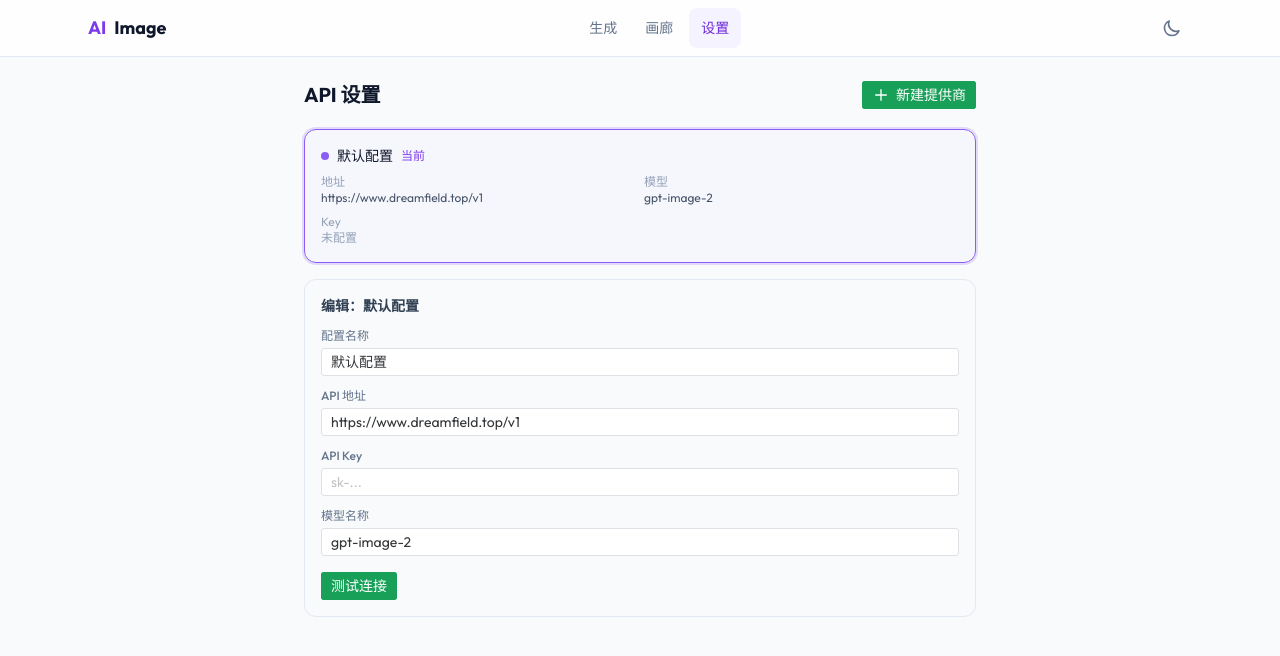
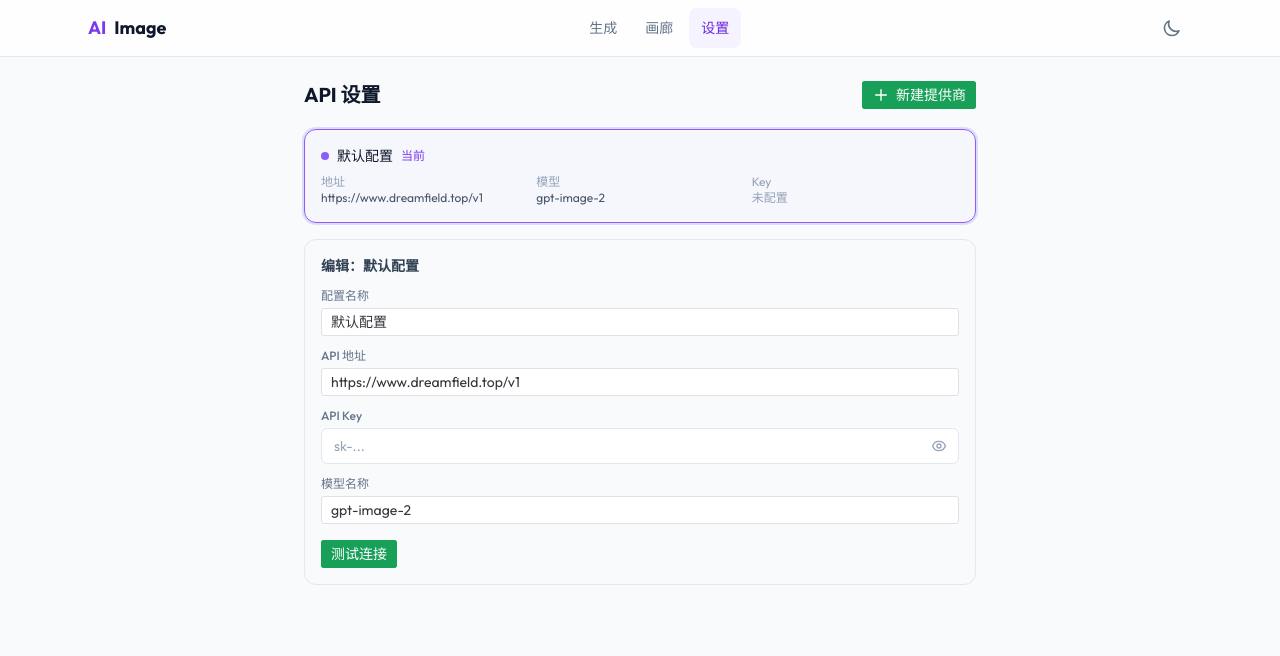
Before and after one commit to IronManCantFix/ai-image-online, a Vue app in the folder frontend/: page /settings in a window 1280 px wide. Shown: the top 656 px of the page. Built offline with nearby package versions, Linux system fonts and the light colour scheme.

Commit message:
feat: password visibility toggle on API key inputs
- Eye icon button to toggle show/hide password
- Works on both edit section and new provider modal
- Uses native input[type=password] with manual toggle

```diff
--- a/frontend/src/components/settings/SettingsPage.vue
+++ b/frontend/src/components/settings/SettingsPage.vue
@@ -23,7 +23,7 @@
           </div>
           <n-button v-if="store.profiles.length > 1" size="tiny" quaternary type="error" @click.stop="store.deleteProfile(p.id)">删除</n-button>
         </div>
-        <div class="grid grid-cols-2 gap-2 text-xs">
+        <div class="grid grid-cols-3 gap-2 text-xs">
           <div><span class="text-slate-400 dark:text-slate-600">地址</span><p class="text-slate-600 dark:text-slate-300 truncate">{{ p.config.endpoint || '未配置' }}</p></div>
           <div><span class="text-slate-400 dark:text-slate-600">模型</span><p class="text-slate-600 dark:text-slate-300">{{ p.config.model || '未配置' }}</p></div>
           <div><span class="text-slate-400 dark:text-slate-600">Key</span><p :class="p.config.apiKey ? 'text-green-600 dark:text-green-400' : 'text-slate-400'">{{ p.config.apiKey ? '已配置' : '未配置' }}</p></div>
@@ -43,7 +43,25 @@
       </div>
       <div>
         <label class="block text-xs font-medium text-slate-500 dark:text-slate-400 mb-1">API Key</label>
-        <n-input v-model:value="activeProfile.config.apiKey" size="small" type="password" show-password-toggle-on="click" placeholder="sk-..." @update:value="save" />
+        <div class="relative">
+          <input
+            v-model="activeProfile.config.apiKey"
+            @input="save"
+            :type="showKey ? 'text' : 'password'"
+            placeholder="sk-..."
+            class="w-full rounded-md border border-slate-200 dark:border-slate-700 bg-white dark:bg-slate-900 px-3 py-1.5 pr-9 text-sm text-slate-900 dark:text-slate-100 placeholder-slate-400 min-h-[36px] focus:outline-none focus:ring-2 focus:ring-primary-500/50"
+          />
+          <button @click="showKey = !showKey" type="button"
+            class="absolute right-2 top-1/2 -translate-y-1/2 text-slate-400 hover:text-slate-600 dark:hover:text-slate-300 cursor-pointer p-1">
+            <svg v-if="!showKey" class="w-4 h-4" fill="none" stroke="currentColor" viewBox="0 0 24 24">
+              <path stroke-linecap="round" stroke-linejoin="round" stroke-width="2" d="M15 12a3 3 0 11-6 0 3 3 0 016 0z" />
+              <path stroke-linecap="round" stroke-linejoin="round" stroke-width="2" d="M2.458 12C3.732 7.943 7.523 5 12 5c4.478 0 8.268 2.943 9.542 7-1.274 4.057-5.064 7-9.542 7-4.477 0-8.268-2.943-9.542-7z" />
+            </svg>
+            <svg v-else class="w-4 h-4" fill="none" stroke="currentColor" viewBox="0 0 24 24">
+              <path stroke-linecap="round" stroke-linejoin="round" stroke-width="2" d="M13.875 18.825A10.05 10.05 0 0112 19c-4.478 0-8.268-2.943-9.543-7a9.97 9.97 0 011.563-3.029m5.858.908a3 3 0 114.243 4.243M9.878 9.878l4.242 4.242M9.88 9.88l-3.29-3.29m7.532 7.532l3.29 3.29M3 3l3.59 3.59m0 0A7.962 7.962 0 0112 5c4.478 0 8.268 2.943 9.542 7a9.97 9.97 0 01-1.563 3.029m-5.858-.908a3 3 0 01-4.243-4.243M3 3l18 18" />
+            </svg>
+          </button>
+        </div>
       </div>
       <div>
         <label class="block text-xs font-medium text-slate-500 dark:text-slate-400 mb-1">模型名称</label>
@@ -55,7 +73,6 @@
       </div>
     </div>
 
-    <!-- 新建提供商弹窗 -->
     <n-modal v-model:show="showAddModal" preset="card" title="新建提供商" class="max-w-md">
       <div class="space-y-3">
         <div>
@@ -68,7 +85,20 @@
         </div>
         <div>
           <label class="block text-xs font-medium text-slate-500 dark:text-slate-400 mb-1">API Key</label>
-          <n-input v-model:value="newProfile.apiKey" type="password" placeholder="sk-..." />
+          <div class="relative">
+            <input v-model="newProfile.apiKey" :type="showNewKey ? 'text' : 'password'" placeholder="sk-..."
+              class="w-full rounded-md border border-slate-200 dark:border-slate-700 bg-white dark:bg-slate-900 px-3 py-1.5 pr-9 text-sm text-slate-900 dark:text-slate-100 placeholder-slate-400 min-h-[36px] focus:outline-none focus:ring-2 focus:ring-primary-500/50" />
+            <button @click="showNewKey = !showNewKey" type="button"
+              class="absolute right-2 top-1/2 -translate-y-1/2 text-slate-400 hover:text-slate-600 cursor-pointer p-1">
+              <svg v-if="!showNewKey" class="w-4 h-4" fill="none" stroke="currentColor" viewBox="0 0 24 24">
+                <path stroke-linecap="round" stroke-linejoin="round" stroke-width="2" d="M15 12a3 3 0 11-6 0 3 3 0 016 0z" />
+                <path stroke-linecap="round" stroke-linejoin="round" stroke-width="2" d="M2.458 12C3.732 7.943 7.523 5 12 5c4.478 0 8.268 2.943 9.542 7-1.274 4.057-5.064 7-9.542 7-4.477 0-8.268-2.943-9.542-7z" />
+              </svg>
+              <svg v-else class="w-4 h-4" fill="none" stroke="currentColor" viewBox="0 0 24 24">
+                <path stroke-linecap="round" stroke-linejoin="round" stroke-width="2" d="M13.875 18.825A10.05 10.05 0 0112 19c-4.478 0-8.268-2.943-9.543-7a9.97 9.97 0 011.563-3.029m5.858.908a3 3 0 114.243 4.243M9.878 9.878l4.242 4.242M9.88 9.88l-3.29-3.29m7.532 7.532l3.29 3.29M3 3l3.59 3.59m0 0A7.962 7.962 0 0112 5c4.478 0 8.268 2.943 9.542 7a9.97 9.97 0 01-1.563 3.029m-5.858-.908a3 3 0 01-4.243-4.243M3 3l18 18" />
+              </svg>
+            </button>
+          </div>
         </div>
         <div>
           <label class="block text-xs font-medium text-slate-500 dark:text-slate-400 mb-1">模型名称</label>
@@ -96,6 +126,8 @@
 const { testing, testResult, test } = useConnectionTest()
 
 const showAddModal = ref(false)
+const showKey = ref(false)
+const showNewKey = ref(false)
 const newProfile = ref({ name: '', endpoint: '', apiKey: '', model: 'gpt-image-2' })
 
 function selectProfile(id: string) { store.setActiveProfile(id) }
@@ -108,5 +140,6 @@
   store.addProfile(newProfile.value.name, a.id, { endpoint: newProfile.value.endpoint, apiKey: newProfile.value.apiKey, model: newProfile.value.model })
   newProfile.value = { name: '', endpoint: '', apiKey: '', model: 'gpt-image-2' }
   showAddModal.value = false
+  showNewKey.value = false
 }
 </script>
```
Also changed, not shown: 1 other file (tests, documents, lock files or other folders).
